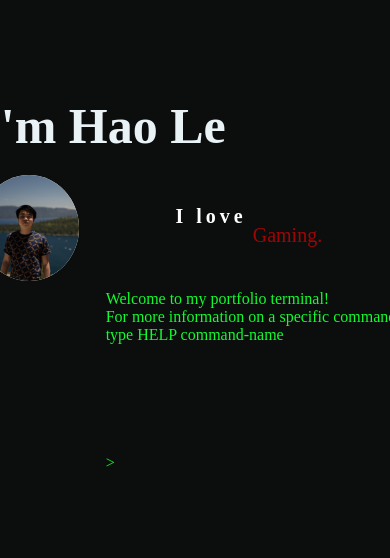
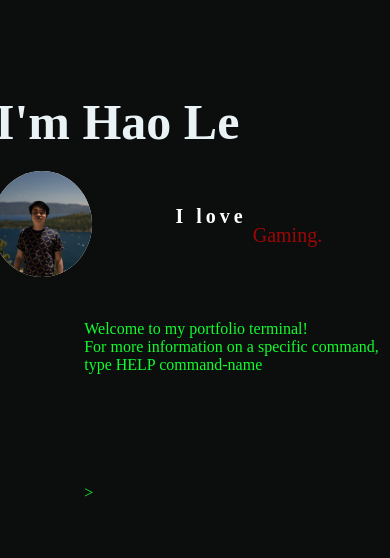
Before and after one commit to tihao/haole.github.io, a plain HTML site: page index.html in a window 390 px wide. Shown: the top 558 px of the page. Drawn offline with Linux system fonts and the light colour scheme.

Commit message:
Update styles.css

```diff
--- a/styles.css
+++ b/styles.css
@@ -7,7 +7,7 @@
 body {
     display: flex;
     justify-content: center;
-    margin-left: 30%;
+    margin-left: 10%;
     align-items: center;
     min-height: 50vh;
     background: #0c0e0e;
@@ -220,6 +220,9 @@ body {
 }
 @media screen and (max-width:800px) {
 
+    .avatar {
+        margin-left: 30%;
+    }
     .avatar h1 {
         width: 250px;
         font-size: 50px;
@@ -246,7 +249,7 @@ body {
     }
     .terminal {
         position: absoluate;
-        top: 120px;
+        top: 150px;
         right: 45%;
     }
 }
```
